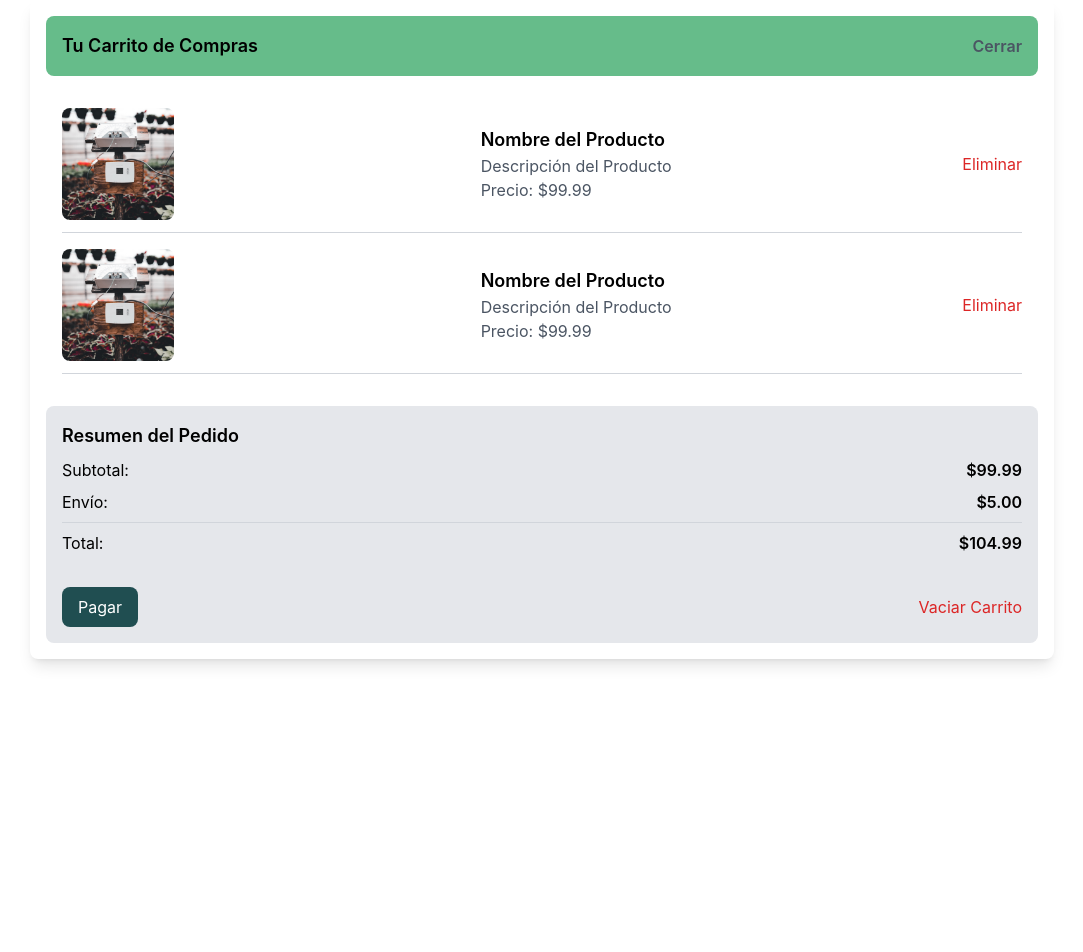
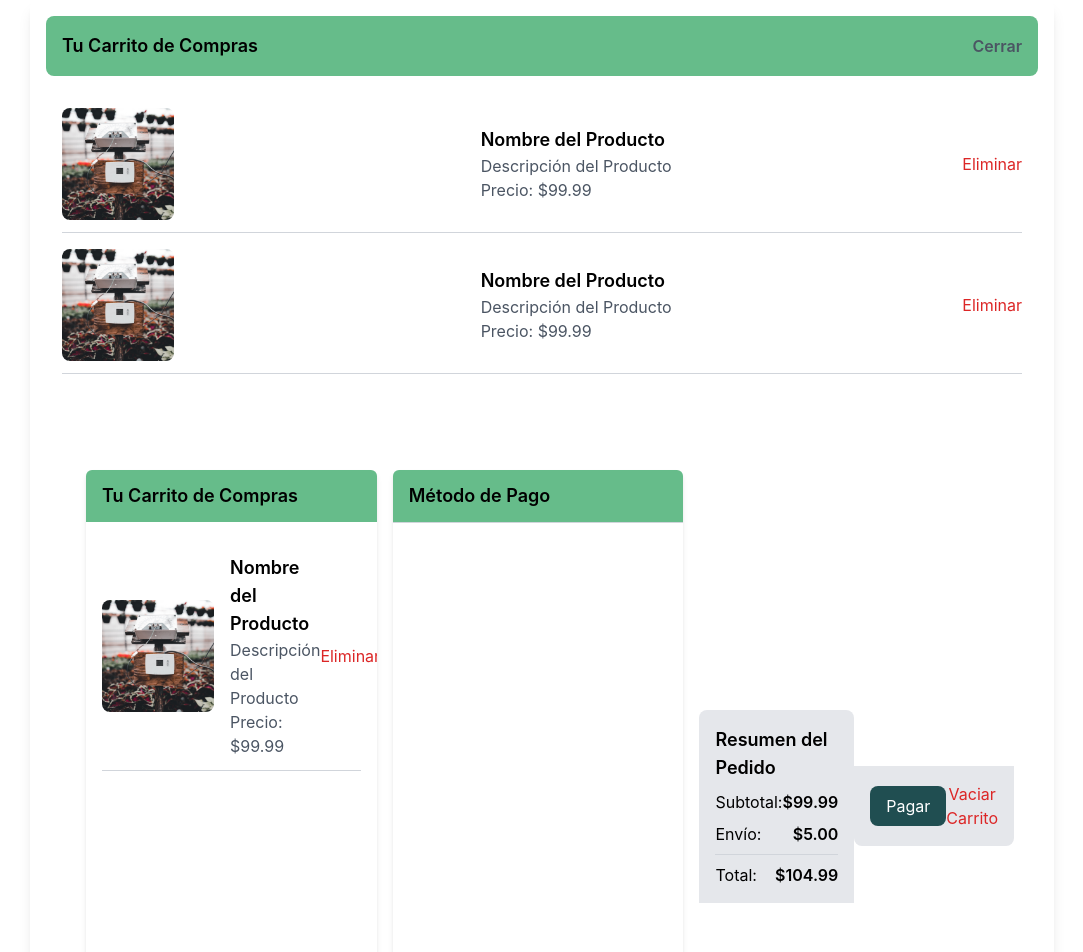
Before and after one commit to ManuelGL10/agroboost, a React (Create React App) app: page /ventacard in a window 1280 px wide. Shown: the top 952 px of the page, without its empty margins (98-1181 px from the left). Before the commit the page ends 800 px from the top, so only its background shows below. Built offline with nearby package versions, Linux system fonts and the light colour scheme; a web font is replaced by a local one.

Commit message:
Fix error Climate

```diff
--- a/package.json
+++ b/package.json
@@ -11,7 +11,6 @@
     "@testing-library/jest-dom": "^5.17.0",
     "@testing-library/react": "^13.4.0",
     "@testing-library/user-event": "^13.5.0",
-    "axios": "^1.7.2",
     "chart.js": "^4.4.2",
     "formik": "^2.4.5",
     "react": "^18.2.0",
--- a/src/App.js
+++ b/src/App.js
@@ -30,7 +30,6 @@ import UserReminder from './views/UserReminder';
 import UserCrop from './views/UserCrop';
 import Venta from './views/Venta';
 import VentaCart from './views/VentaCart';
-import Clima from './views/Clima';
 
 function App() {
   return (
@@ -65,7 +64,6 @@ function App() {
       <Route path='/userCrop' element={<UserCrop/>} />
       <Route path='/venta' element={<Venta/>}/>
       <Route path='/ventacard' element={<VentaCart/>}/>
-      <Route path='/clima' element={<Clima/>}/>
     </Routes>
   );
 }
--- a/src/components/User/InicioUser.js
+++ b/src/components/User/InicioUser.js
@@ -2,7 +2,7 @@ import React, { useEffect, useState } from "react";
 import Clima from "../../img/dom.png";
 import DatosUser from './DatosUser'
 import ClimateDay from "./ClimateDay";
-import WeatherComponent from '../WeatherComponent';
+import WeatherComponent from './WeatherComponent';
 import {IconCloud, IconMapPin} from '@tabler/icons-react';
 import { useParams } from 'react-router-dom';
 
@@ -84,8 +84,6 @@ const InicioUser = () => {
         </div>
       </div>
       <ClimateDay hourlyForecast={hourlyForecast}/>
-      <DatosUser/>
-      <ClimateDay/>
       <DatosUser datos={dispositivos}/>
     </div>
   );
--- a/src/components/Venta/ModalVentaEx.js
+++ b/src/components/Venta/ModalVentaEx.js
@@ -10,9 +10,9 @@ const ModalBienvenida = ({ isOpen, onClose }) => {
       )}
       <div className={`fixed inset-0 z-50 flex items-center justify-center overflow-x-hidden overflow-y-auto outline-none focus:outline-none ${isOpen ? 'block' : 'hidden'}`}>
         <div className="relative w-full max-w-md p-6 bg-white rounded-lg shadow-lg">
-          <   button onClick={onClose} className="p-1 bg-transparent border-0 text-custom-204E51 text-3xl leading-none font-semibold outline-none focus:outline-none absolute top-0 right-2">
-            <span className="text-custom-204E51">×</span>
-          </button>
+        <   button onClick={onClose} className="p-1 bg-transparent border-0 text-custom-204E51 text-3xl leading-none font-semibold outline-none focus:outline-none absolute top-0 right-2">
+              <span className="text-custom-204E51">×</span>
+            </button>
           <h3 className="text-lg block font-medium text-custom-204E51 md:text-3xl sm:text-2xl text-1xl mt-5 mb-7 text-center">¡TU PAGO FUE EXITOSO!</h3>
           <div className="mt-2 mb-7 flex justify-center">
             <img src={ImgComprobado} alt="ImgComprobado" className="w-24 h-24" />
--- a/src/components/Venta/ShoppingCart.js
+++ b/src/components/Venta/ShoppingCart.js
@@ -38,6 +38,34 @@ const ShoppingCart = () => {
             </div>
           </div>
         </div>
+      </div>
+    <div className='w-full h-screen items-center justify-center flex p-6'>
+    <div className="bg-white overflow-hidden w-full h-full px-4 py-10 mx-auto grid grid-cols-2 gap-x-4">
+      <div className='bg-white shadow-md rounded-md overflow-hidden'>
+        <div className="bg-custom-color_logo px-4 py-3 flex justify-between items-center">
+          <h1 className="text-lg font-semibold">Tu Carrito de Compras</h1>
+        </div>
+        <div className="p-4">
+          <div className="border-b border-gray-300 mb-4">
+            <div className="flex items-center mb-3 mt-4">
+              <img className="w-28 h-28 object-cover rounded-lg" src={Sensor} alt="sensor" />
+              <div className="ml-4">
+                <h2 className="text-lg font-semibold">Nombre del Producto</h2>
+                <p className="text-gray-600">Descripción del Producto</p>
+                <p className="text-gray-600">Precio: $99.99</p>
+              </div>
+              <div className='ml-auto'>
+                  <button className="text-red-600 hover:text-red-800">Eliminar</button>
+              </div>
+            </div>
+          </div>
+        </div>
+      </div>
+      <div className="flex flex-col justify-between bg-white shadow-md rounded-md overflow-hidden">
+          <div className="bg-custom-color_logo px-4 py-3 border-b border-gray-300">
+            <h2 className="text-lg font-semibold">Método de Pago</h2>
+          </div>
+        </div>
         {/* Otros productos */}
       </div>
 
@@ -65,6 +93,7 @@ const ShoppingCart = () => {
         <button className="text-red-600 hover:text-red-800">Vaciar Carrito</button>
       </div>
     </div>
+    </div>
   );
 };
 
--- a/src/views/Clima.jsx
+++ /dev/null
@@ -1,27 +0,0 @@
-import React, { useState } from 'react';
-import WeatherComponent from '../components/WeatherComponent';
-
-function Clima() {
-    const city = "";  // Cambia a la ciudad que desees
-    const [temperature, setTemperature] = useState(null);
-    const [description, setDescription] = useState(null);
-
-    return (
-        <div className="Clima container mx-auto p-4">
-            <h1 className="text-3xl font-bold mb-4">Consulta del Clima</h1>
-            <WeatherComponent
-                city={city}
-                onTemperatureChange={setTemperature}
-                onDescriptionChange={setDescription}
-            />
-            <div className="p-4 max-w-sm mx-auto bg-white rounded-xl shadow-md space-y-4">
-                <h2 className="text-xl font-bold">Detalles del Clima</h2>
-                {city}
-                {temperature !== null && <p> {temperature}°C</p>}
-                {description && <p>Descripción: {description}</p>}
-            </div>
-        </div>
-    );
-}
-
-export default Clima;
--- a/tailwind.config.js
+++ b/tailwind.config.js
@@ -32,7 +32,6 @@ module.exports = {
     "./src/views/UserCrop.jsx",
     "./src/views/VentaCart.jsx",
     "./src/views/Venta.jsx",
-    "./src/views/Clima.jsx",
     "./src/components/Hero.js",
     "./src/components/Agroboost.js",
     "./src/components/Cards.js",
@@ -92,8 +91,6 @@ module.exports = {
     "./src/components/Venta/ProductDetails.js",
     "./src/components/Venta/ModalVentaEx.js",
     "./src/components/Venta/ShoppingCart.js",
-    "./src/components/WeatherComponent.js",
-    "./src/components/WeatherService.js",
 
   ],
   theme: {
```
Also changed, not shown: src/components/User/ClimateDay.js (line endings or trailing spaces), src/components/User/WeatherComponent.js (line endings or trailing spaces), src/components/User/WeatherService.js (line endings or trailing spaces), 1 other file (tests, documents, lock files or other folders).
